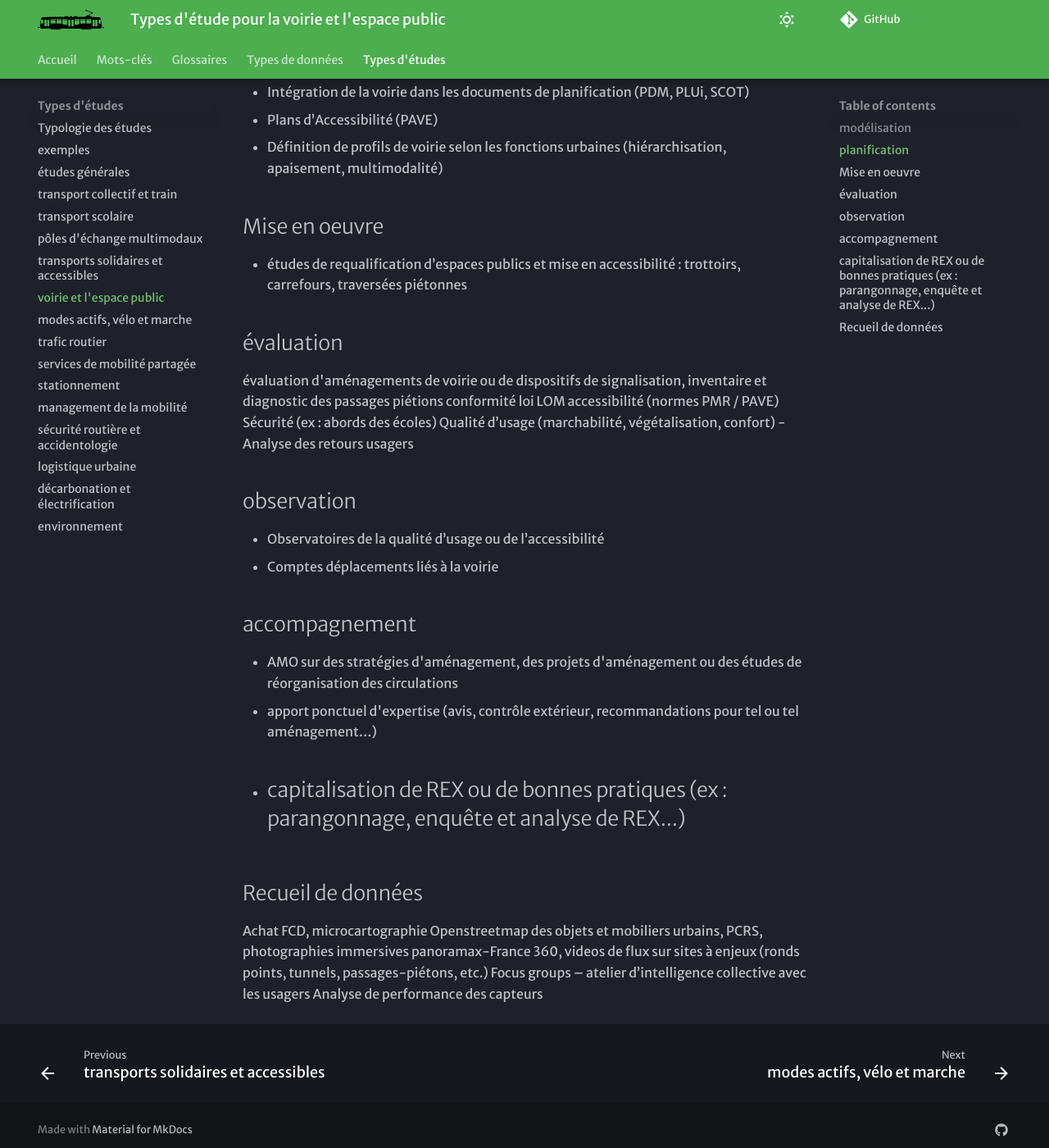
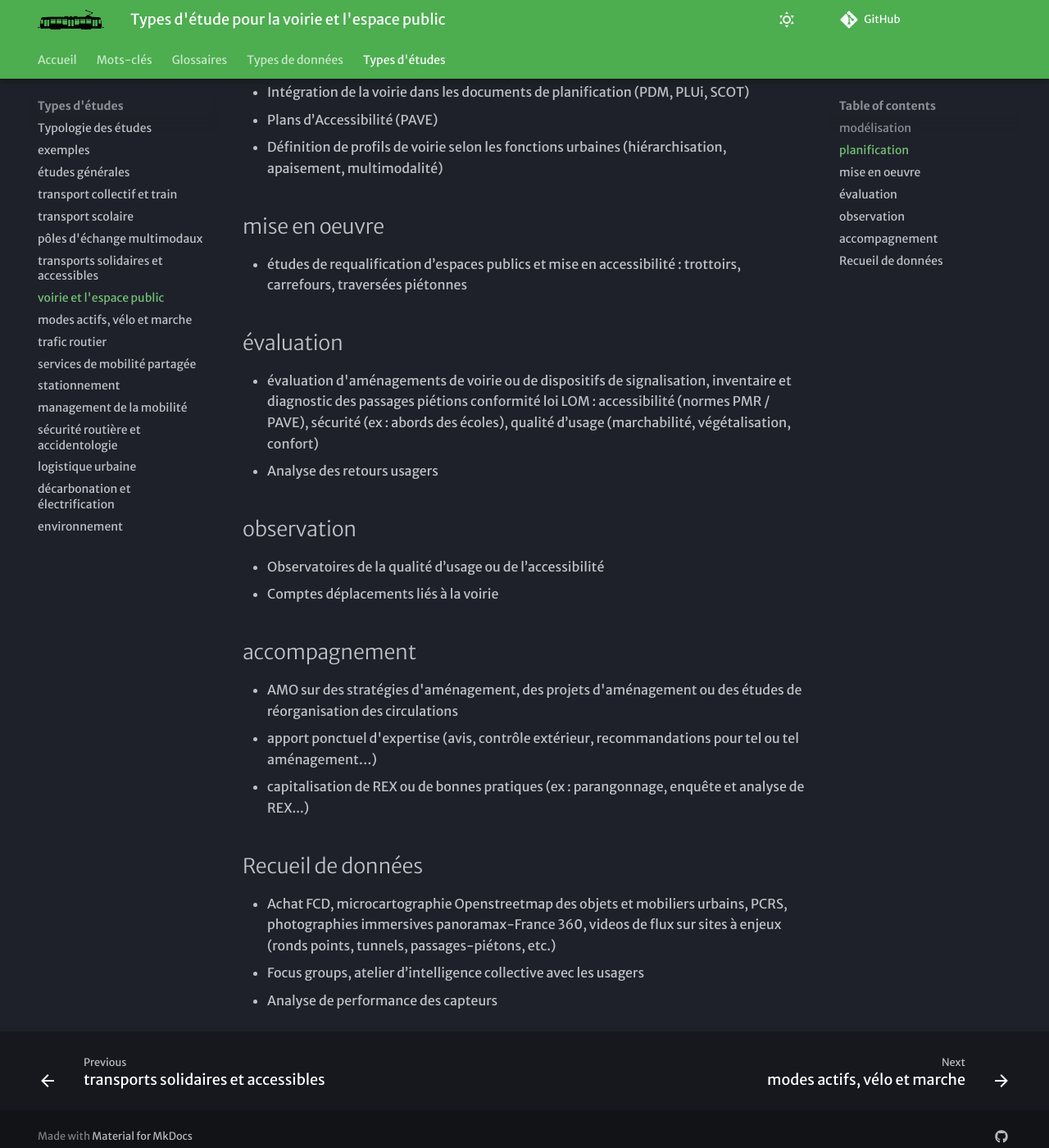
Before and after one commit to xdurang/mobscidat, an MkDocs documentation site: the page built from docs/type_etudes/TE_voirie.md, in a window 1280 px wide and 1400 px high, scrolled down 402 px. Shown: the whole window at 82% size. Built offline with MkDocs 1.6.1 and Material for MkDocs 9.7.7, drawn with Linux system fonts in a browser that asks for light colours; some web fonts are replaced; comment, search, counter and statistics services are not loaded.

Commit message:
Update TE_voirie.md

```diff
--- a/docs/type_etudes/TE_voirie.md
+++ b/docs/type_etudes/TE_voirie.md
@@ -14,14 +14,11 @@ tags:
 - Plans d’Accessibilité (PAVE)
 - Définition de profils de voirie selon les fonctions urbaines (hiérarchisation, apaisement, multimodalité)
 
-## Mise en oeuvre
+## mise en oeuvre
 - études de requalification d’espaces publics et mise en accessibilité : trottoirs, carrefours, traversées piétonnes
 
 ## évaluation
-évaluation d'aménagements de voirie ou de dispositifs de signalisation, inventaire et diagnostic des passages piétions conformité loi LOM
-accessibilité (normes PMR / PAVE)
-Sécurité (ex : abords des écoles)
-Qualité d’usage (marchabilité, végétalisation, confort)
+- évaluation d'aménagements de voirie ou de dispositifs de signalisation, inventaire et diagnostic des passages piétions conformité loi LOM : accessibilité (normes PMR / PAVE), sécurité (ex : abords des écoles), qualité d’usage (marchabilité, végétalisation, confort)
 - Analyse des retours usagers
 
 ## observation
@@ -32,9 +29,8 @@ Qualité d’usage (marchabilité, végétalisation, confort)
 - AMO sur des stratégies d'aménagement, des projets d'aménagement ou des études de réorganisation des circulations
 - apport ponctuel d'expertise (avis, contrôle extérieur, recommandations pour tel ou tel aménagement…)
 - capitalisation de REX ou de bonnes pratiques (ex : parangonnage, enquête et analyse de REX...)
--
 
 ## Recueil de données
-Achat FCD, microcartographie Openstreetmap des objets et mobiliers urbains, PCRS, photographies immersives panoramax-France 360, videos de flux sur sites à enjeux (ronds points, tunnels, passages-piétons, etc.)
-Focus groups – atelier d’intelligence collective avec les usagers
-Analyse de performance des capteurs
+- Achat FCD, microcartographie Openstreetmap des objets et mobiliers urbains, PCRS, photographies immersives panoramax-France 360, videos de flux sur sites à enjeux (ronds points, tunnels, passages-piétons, etc.)
+- Focus groups, atelier d’intelligence collective avec les usagers
+- Analyse de performance des capteurs
```
